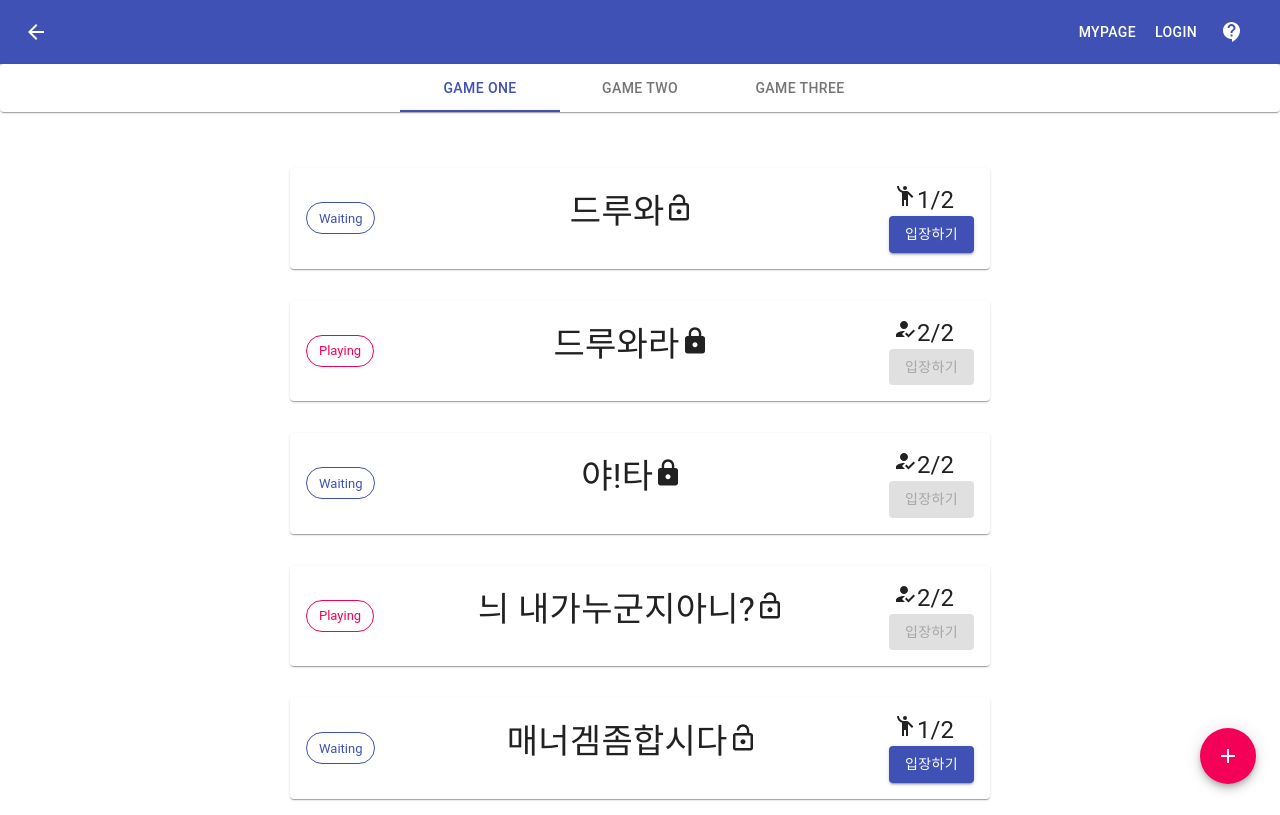
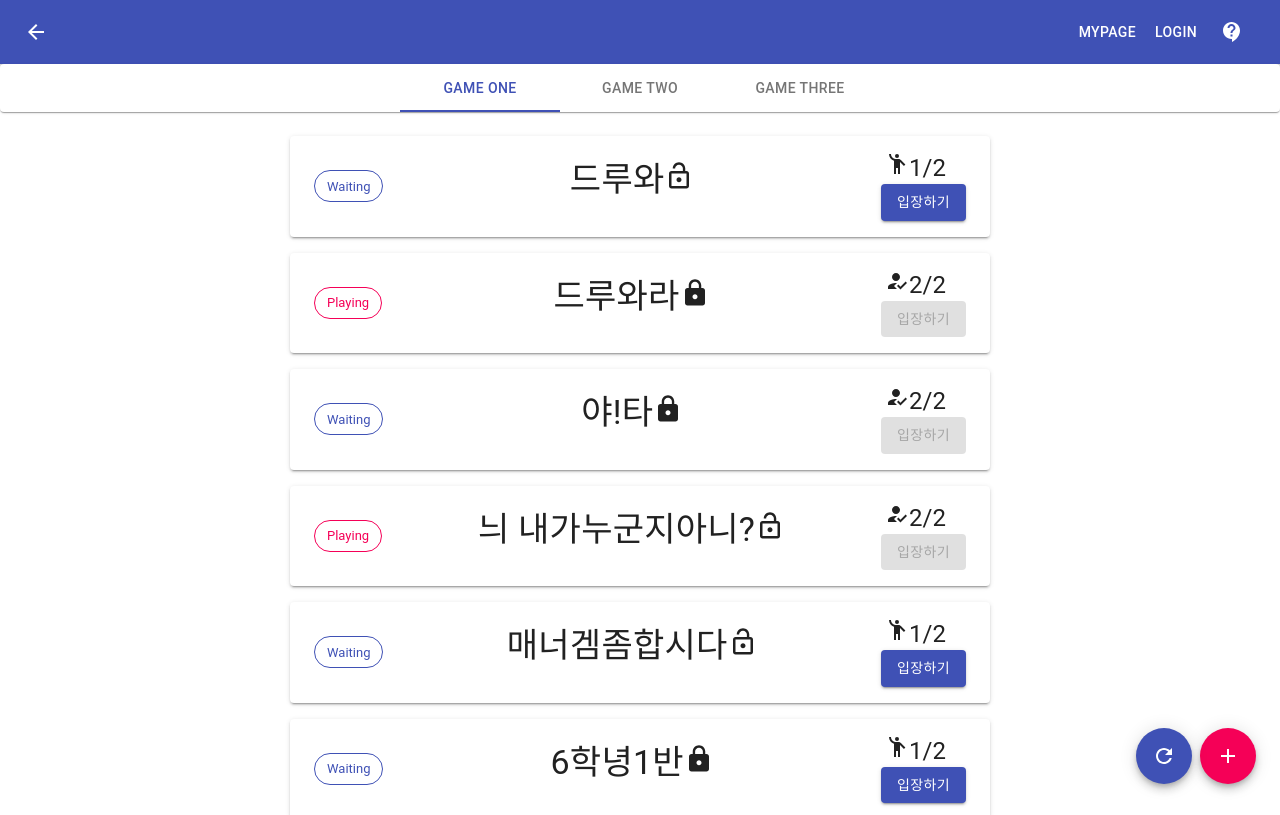
Before and after one commit to PCHANUL/Project-2P, a React (Create React App) app in the folder client/: page / in a window 1280 px wide. Shown: the top 815 px of the page. Built offline with nearby package versions, Linux system fonts and the light colour scheme.

Commit message:
"SelectRoom.js"_Add refresh button

```diff
--- a/client/src/Components/SelectRoom/RoomList.js
+++ b/client/src/Components/SelectRoom/RoomList.js
@@ -38,14 +38,14 @@ const useStyles = makeStyles((theme) => ({
     width: '100%',
     maxWidth: 700,
     maxHeight: 200,
-    margin: theme.spacing(2, 2, 2),
+    margin: theme.spacing(0, 2, 2),
     backgroundColor: theme.palette.background.paper,
   },
   chip: {
     margin: theme.spacing(0.5),
   },
   section1: {
-    margin: theme.spacing(2, 2),
+    margin: theme.spacing(2, 3),
   },
   section2: {
     margin: theme.spacing(2),
@@ -77,7 +77,7 @@ export default function RoomList({ roomName, isWait, isLocked, isFull }) {
   return (
 
     <Grid container direction="column" justify="space-evenly" alignItems="center">
-    <Card className={classes.root}>
+    <Paper className={classes.root} elevation={2} >
       <div className={classes.section1}>
         <Grid container alignItems="center">
           <Grid>
@@ -124,7 +124,7 @@ export default function RoomList({ roomName, isWait, isLocked, isFull }) {
           </Grid>
         </Grid>
       </div>
-    </Card>
+    </Paper>
     </Grid>
   );
 }
--- a/client/src/Pages/SelectRoom/SelectRoom.js
+++ b/client/src/Pages/SelectRoom/SelectRoom.js
@@ -9,6 +9,8 @@ import Tab from '@material-ui/core/Tab';
 import Tooltip from '@material-ui/core/Tooltip';
 import Fab from '@material-ui/core/Fab';
 import AddIcon from '@material-ui/icons/Add';
+
+import RefreshIcon from '@material-ui/icons/Refresh';
 
 
 function createDate(roomName, isWait, isLocked, isFull) {
@@ -33,8 +35,13 @@ const useStyles = makeStyles((theme) => ({
     bottom: theme.spacing(2),
     right: theme.spacing(3),
   },
+  refresh: {
+    position: 'fixed',
+    bottom: theme.spacing(2),
+    right: theme.spacing(11),
+  },
   section1: {
-    margin: theme.spacing(5, 2),
+    margin: theme.spacing(3, 2),
   },
 }));
 
@@ -78,6 +85,11 @@ export default function SelectRoom() {
           <AddIcon />
         </Fab>
       </Tooltip>
+      <Tooltip title="새로고침" aria-label="add">
+        <Fab color="primary" className={classes.refresh}>
+          <RefreshIcon />
+        </Fab>
+      </Tooltip>
     </div>
   );
 };
```
